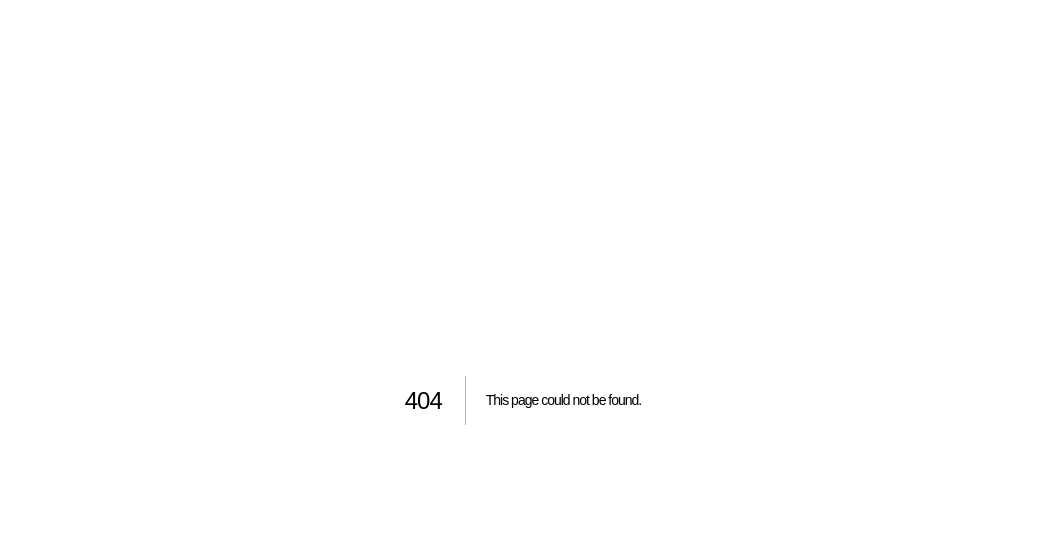
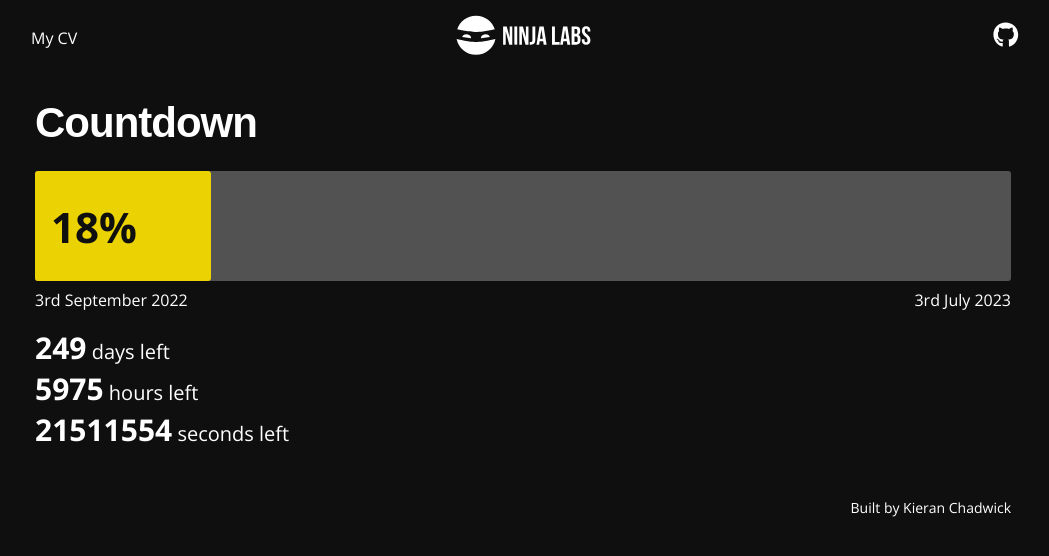
Before and after one commit to NinjaLabsUK/ninjalabs-website, a Next.js app: page /Countdown/Countdown in a window 1280 px wide. Before the commit this address had no page. Shown: the top 556 px of the page, without its empty margins (117-1166 px from the left). Built offline with nearby package versions, Linux system fonts and the light colour scheme.

Commit message:
added move out countdown

```diff
--- a/package.json
+++ b/package.json
@@ -21,6 +21,7 @@
   },
   "homepage": "https://github.com/NinjaLabsUK/ninjalabs-website#readme",
   "dependencies": {
+    "date-fns": "^2.29.3",
     "express": "^4.18.2",
     "framer-motion": "^3.1.4",
     "gray-matter": "^4.0.2",
--- a/pages/CV/components/AboutMe.js
+++ b/pages/CV/components/AboutMe.js
@@ -1,4 +1,5 @@
 import Badge from "../../../components/Badge/Badge";
+import { SPACING } from "../../../styles";
 
 const SKILLS = ["React", "Node.js", "Docker", "Typescript", "AWS"];
 
@@ -12,7 +13,7 @@ const AboutMe = () => (
       criticism as a chance to improve the software I produce and make me a
       better developer.
     </p>
-    <p>My main skills include:</p>
+    <p style={{ marginBottom: SPACING.medium }}>My main skills include:</p>
     <div className="about-me__skills-container">
       {SKILLS.map((skill) => (
         <Badge key={skill} text={skill} />
--- /dev/null
+++ b/pages/Countdown/Countdown.js
@@ -0,0 +1,76 @@
+import { useState } from "react";
+import {
+  differenceInDays,
+  format,
+  differenceInHours,
+  differenceInSeconds,
+} from "date-fns";
+import { useEffect } from "react";
+
+import Container from "../../components/Container/Container";
+import Layout from "../../components/Layout";
+import ProgressBar from "./components/ProgressBar/ProgressBar";
+import styles from "./Countdown.module.css";
+
+const DATE_FORMAT = "do MMMM yyyy";
+const START_DATE = new Date(2022, 8, 3);
+const END_DATE = new Date(2023, 6, 3);
+const START_TO_END_DAYS = Math.abs(differenceInDays(START_DATE, END_DATE));
+
+const Countdown = () => {
+  const [currentDate, setCurrentDate] = useState(new Date());
+
+  useEffect(() => {
+    setInterval(() => {
+      setCurrentDate(new Date());
+    }, 1000);
+  }, []);
+
+  const startToNowDays = Math.abs(differenceInDays(START_DATE, currentDate));
+  const nowToEndHours = Math.abs(differenceInHours(currentDate, END_DATE));
+  const nowToEndSeconds = Math.abs(differenceInSeconds(currentDate, END_DATE));
+
+  const percentageComplete = (startToNowDays / START_TO_END_DAYS) * 100;
+
+  const stats = [
+    {
+      amount: START_TO_END_DAYS - startToNowDays,
+      text: "days left",
+    },
+    {
+      amount: nowToEndHours,
+      text: "hours left",
+    },
+    {
+      amount: nowToEndSeconds,
+      text: "seconds left",
+    },
+  ];
+
+  return (
+    <Layout>
+      <Container>
+        <h1 className={styles.title}>Countdown</h1>
+
+        <ProgressBar percentage={percentageComplete.toFixed(0)} />
+
+        <div className={styles.row}>
+          <div>
+            <p>{format(START_DATE, DATE_FORMAT)}</p>
+          </div>
+          <div className="--text-align-right">
+            <p>{format(END_DATE, DATE_FORMAT)}</p>
+          </div>
+        </div>
+
+        {stats.map((stat) => (
+          <p className={styles.stat}>
+            <span>{stat.amount}</span> {stat.text}
+          </p>
+        ))}
+      </Container>
+    </Layout>
+  );
+};
+
+export default Countdown;
--- /dev/null
+++ b/pages/Countdown/Countdown.module.css
@@ -0,0 +1,19 @@
+.title {
+  margin-bottom: var(--spacing-large);
+}
+
+.row {
+  display: flex;
+  justify-content: space-between;
+  margin-top: var(--spacing-small);
+  margin-bottom: var(--spacing-medium);
+}
+
+.stat {
+  font-size: var(--font-size-large);
+}
+
+.stat span {
+  font-size: var(--font-size-larger);
+  font-weight: bold;
+}
--- /dev/null
+++ b/pages/Countdown/components/ProgressBar/ProgressBar.js
@@ -0,0 +1,13 @@
+import styles from "./ProgressBar.module.css";
+
+const ProgressBar = ({ percentage }) => {
+  return (
+    <div className={styles.progress}>
+      <div className={styles.bar} style={{ width: `${percentage}%` }}>
+        <div className={styles.amount}>{percentage}%</div>
+      </div>
+    </div>
+  );
+};
+
+export default ProgressBar;
--- /dev/null
+++ b/pages/Countdown/components/ProgressBar/ProgressBar.module.css
@@ -0,0 +1,26 @@
+.progress {
+  height: 110px;
+  width: 100%;
+  background-color: var(--color-grey);
+  border-radius: var(--border-radius);
+}
+
+.bar {
+  background-color: var(--color-dark-primary);
+  height: 100%;
+  border-radius: var(--border-radius);
+  transition: width 1s ease-in-out;
+  position: relative;
+}
+
+.amount {
+  position: absolute;
+  top: 0;
+  bottom: 0;
+  height: min-content;
+  left: var(--spacing-medium);
+  font-size: var(--font-size-largest);
+  font-weight: bold;
+  margin: auto;
+  color: var(--color-darker-grey);
+}
--- a/pages/Home/components/Project.module.css
+++ b/pages/Home/components/Project.module.css
@@ -20,6 +20,7 @@
 .text {
   color: var(--color-white);
   font-size: var(--font-size-large);
+  margin-bottom: var(--spacing-medium);
 }
 
 @media (--medium-viewport) {
--- /dev/null
+++ b/pages/countdown.js
@@ -0,0 +1,3 @@
+import Countdown from "./Countdown/Countdown.js";
+
+export default Countdown;
--- a/styles/styles.css
+++ b/styles/styles.css
@@ -21,6 +21,7 @@
   --spacing-medium: 16px;
   --spacing-large: 24px;
   --spacing-larger: 30px;
+  --spacing-largest: 40px;
 
   --border-radius: 3px;
 
@@ -42,6 +43,7 @@ body {
   height: 100%;
   overflow-x: hidden;
   background-color: var(--color-darker-grey);
+  color: var(--color-white);
 }
 
 div {
@@ -80,6 +82,7 @@ h3 {
 
 p {
   margin-top: 0;
+  margin-bottom: 0;
 }
 
 table {
@@ -96,3 +99,7 @@ td {
   border: 1px solid var(--color-light-grey);
   padding: var(--spacing-small) var(--spacing-medium);
 }
+
+.--text-align-right {
+  text-align: right;
+}
```
Also changed, not shown: pages/Home/components/Project2.js (+7 -1 lines), 1 other file (tests, documents, lock files or other folders).
